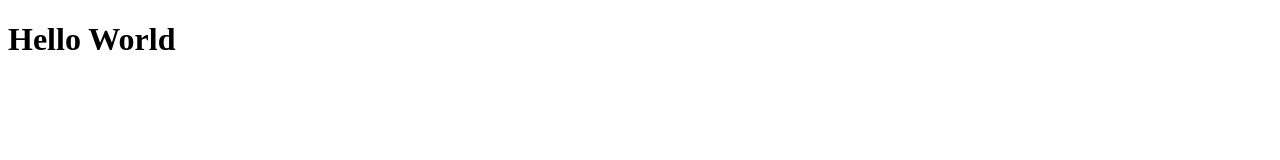
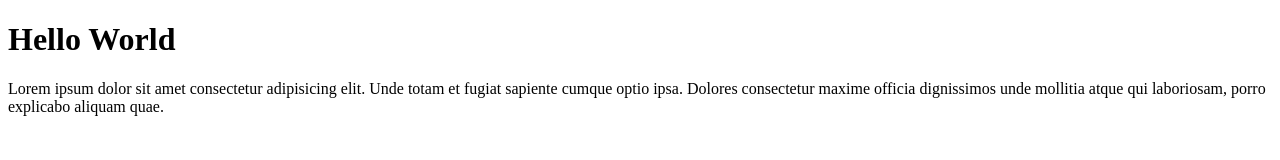
Before and after one commit to Rishia-p/purple, a plain HTML site: page index.html in a window 1280 px wide. Drawn offline with Linux system fonts and the light colour scheme.

Commit message:
Describe Hello world

```diff
--- a/index.html
+++ b/index.html
@@ -7,5 +7,6 @@
 </head>
 <body>
     <h1>Hello World</h1>
+    <p> Lorem ipsum dolor sit amet consectetur adipisicing elit. Unde totam et fugiat sapiente cumque optio ipsa. Dolores consectetur maxime officia dignissimos unde mollitia atque qui laboriosam, porro explicabo aliquam quae.</p>
 </body>
 </html>
```
